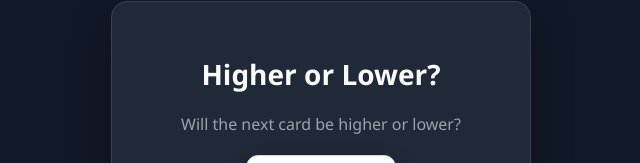
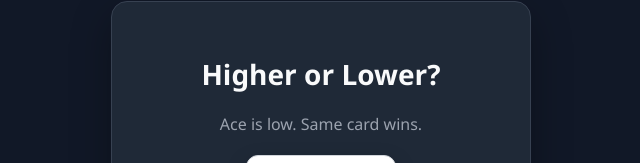
Before and after one commit to msKennedyJ/cards, a plain HTML site: page index.html in a window 1280 px wide. Shown: the part 114-277 px from the top of the page, 319-959 px from the left. Drawn offline with Linux system fonts and the light colour scheme.

Commit message:
Update index.html

```diff
--- a/index.html
+++ b/index.html
@@ -13,7 +13,7 @@
 
         <h1>Higher or Lower?</h1>
 
-        <p>Will the next card be higher or lower?</p>
+        <p>Ace is low. Same card wins.</p>
 
 
     <div class="card" id="card">
```
